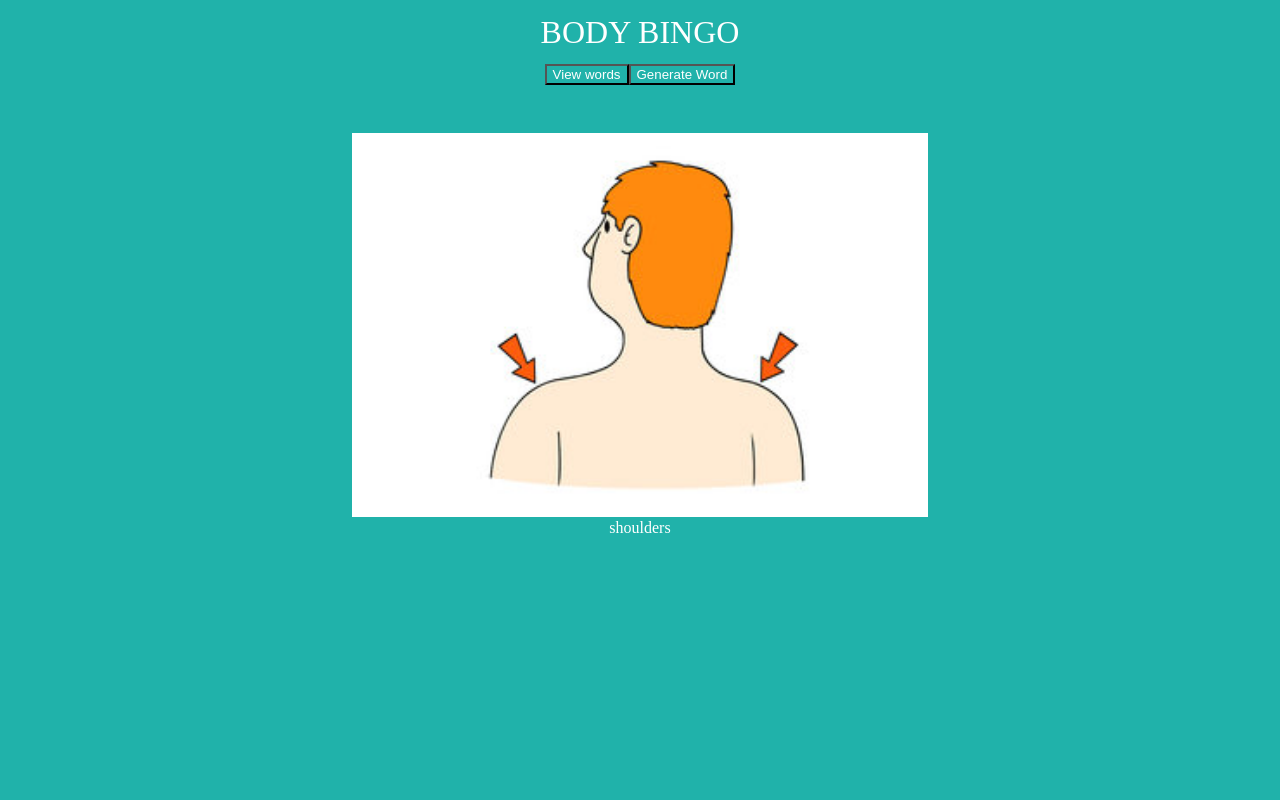
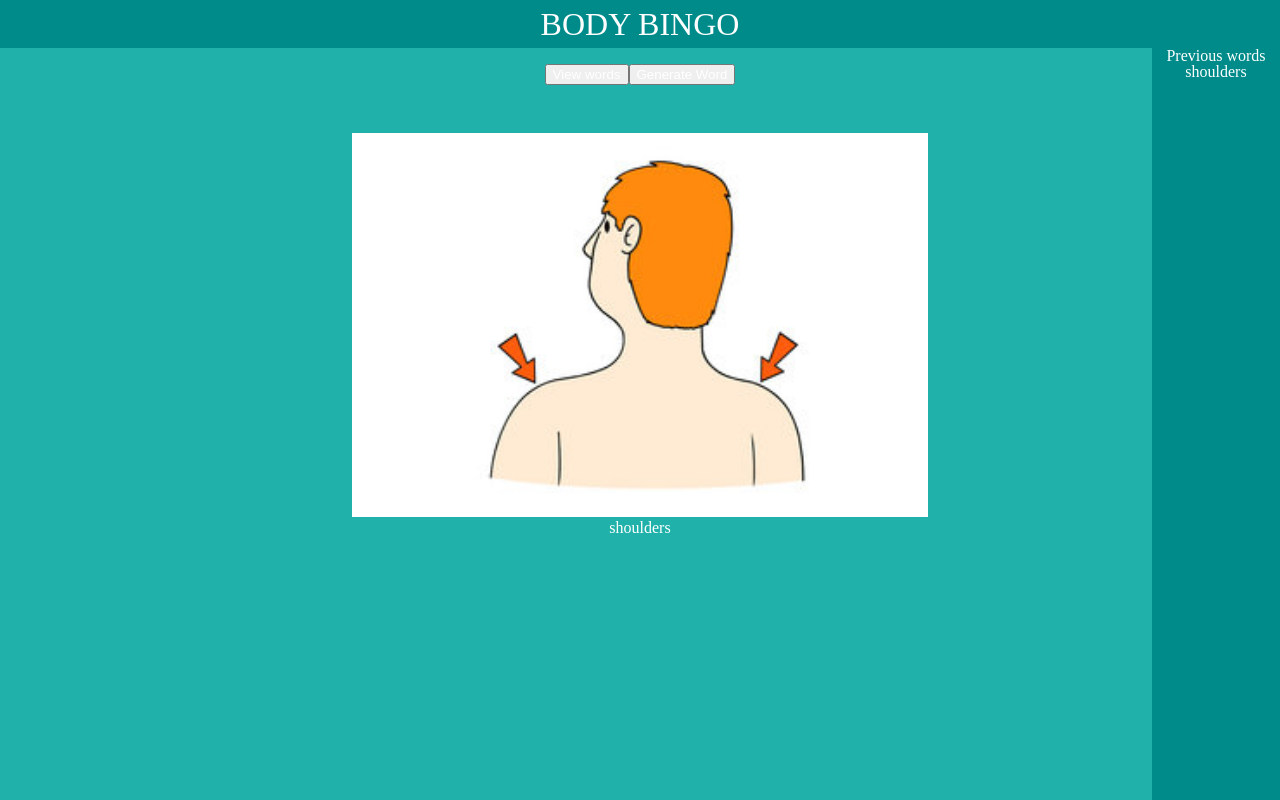
Before and after one commit to Caulwell/bodybingoSchool, a plain HTML site: page index.html in a window 1280 px wide. Both pictures are taken after a click on the button "Generate Word". Drawn offline with Linux system fonts and the light colour scheme.

Commit message:
add prev words panel

```diff
--- a/index.css
+++ b/index.css
@@ -52,14 +52,31 @@ table {
 
 *{
     color: white;
+
+}
+
+body{
     background-color: lightseagreen;
 }
 
 .header{
     height: 10%;
-    padding-top: 1rem;
+    padding-top: 0.5rem;
+    padding-bottom: 0.5rem;
     display: flex;
     justify-content: center;
+    align-items: center;
+    background-color: darkcyan;
+}
+
+.word-list{
+    position:fixed;
+    right: 0;
+    height: 100%;
+    width: 10%;
+    background-color: darkcyan;
+    display: flex;
+    flex-direction: column;
     align-items: center;
 }
 
@@ -98,8 +115,12 @@ table {
     max-width: 18rem;
 }
 
-img{
-    max-height: 4rem;
+.view-word-text{
+    font-size: 2rem;
+}
+
+.view-word-image{
+    max-height: 5rem;
 }
 
 .word-generator{
--- a/index.html
+++ b/index.html
@@ -11,6 +11,10 @@
     <body>
         <div class="header">
             <h1>BODY BINGO</h1>
+        </div>
+
+        <div class="word-list">
+            <h2>Previous words</h2>
         </div>
 
         <div class="main-body">
--- a/index.js
+++ b/index.js
@@ -30,7 +30,7 @@ let wordGeneratorPanel = document.getElementsByClassName("word-generator")[0];
 let wordImageContainer = document.getElementsByClassName("word-image")[0];
 let wordWordContainer = document.getElementsByClassName("word-word")[0];
 
-
+let wordList = document.getElementsByClassName("word-list")[0];
 // hide panel
 viewWordsPanel.style.display = "none";
 
@@ -38,7 +38,7 @@ viewWordsPanel.style.display = "none";
 words.forEach(word => {
 
     let div = document.createElement("div");
-    let text = document.createElement("p");
+    let text = document.createElement("h4");
     let image = document.createElement("img");
 
     div.className = "view-word-word";
@@ -90,4 +90,9 @@ wordGeneratorButton.addEventListener("click", () => {
     wordImageContainer.innerHTML = "";
     wordImageContainer.appendChild(image);
 
+    let wordListElement = document.createElement("h5");
+    wordListElement.innerText = word.word;
+    wordList.appendChild(wordListElement);
+
+
 });
```
